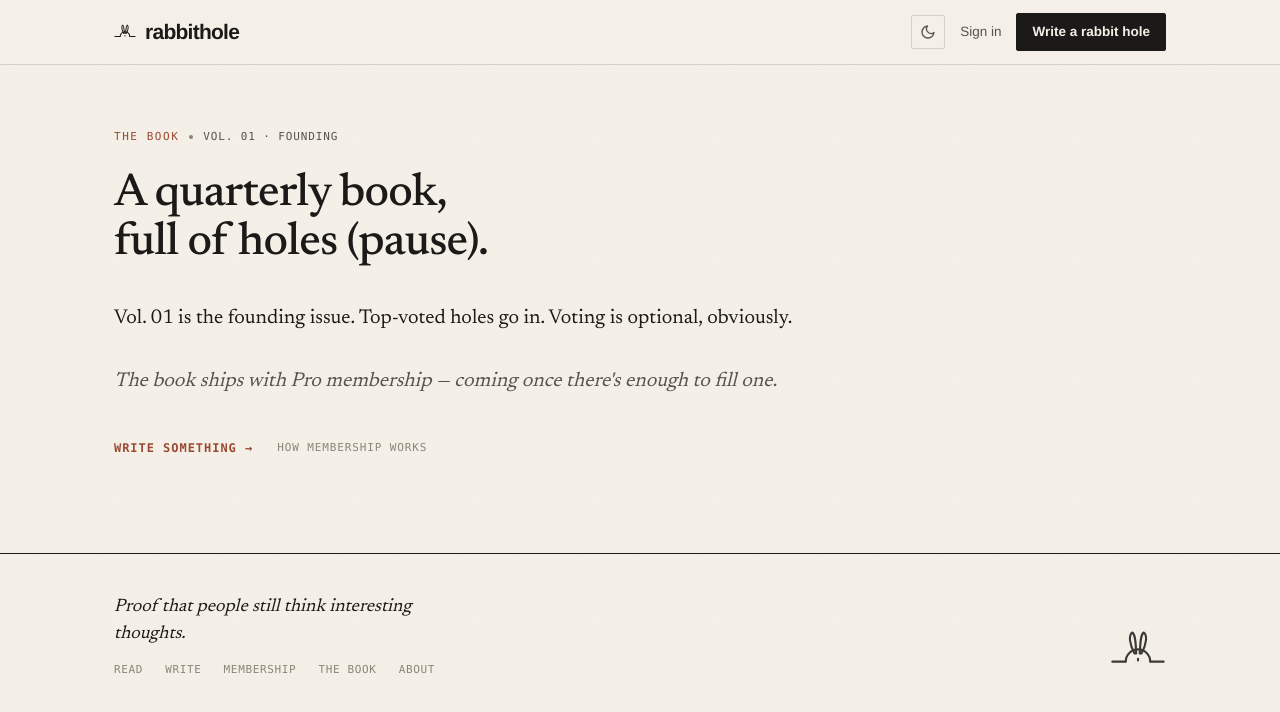
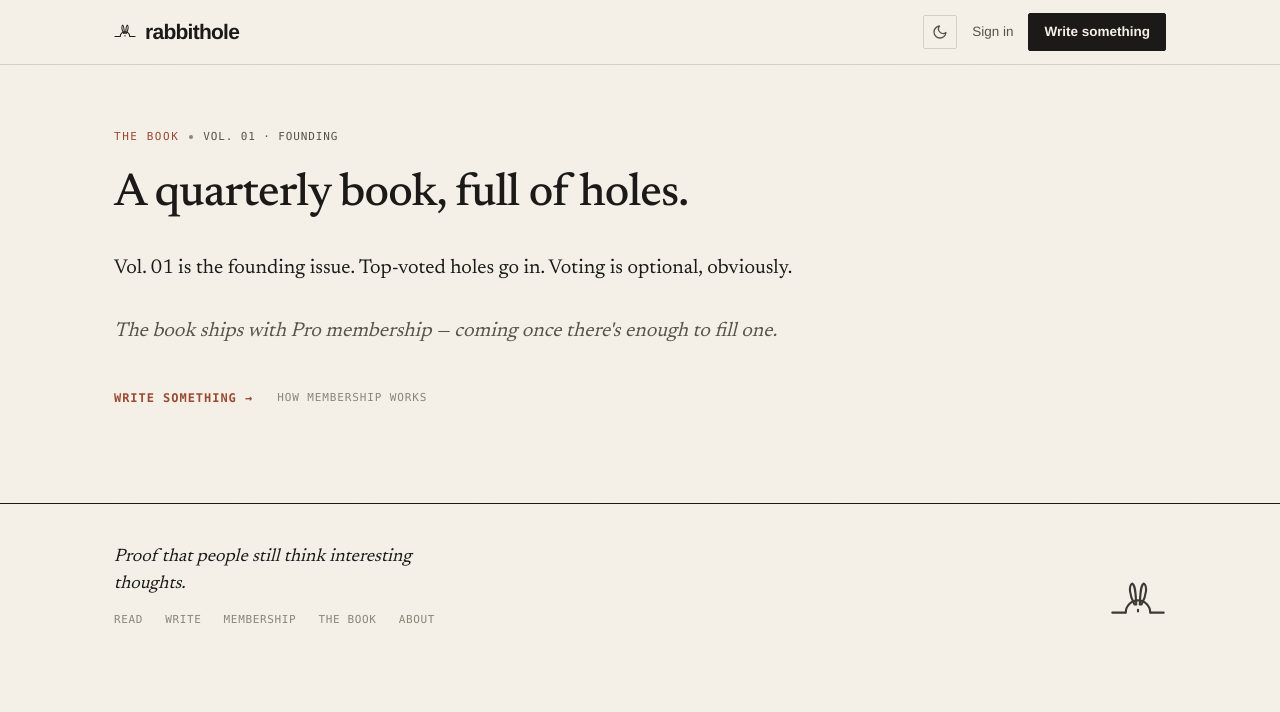
Before and after one commit to robnorris1/rabbit-hole, a Next.js app: page /book in a window 1280 px wide. Shown: the top 712 px of the page. Built offline with nearby package versions, Linux system fonts and the light colour scheme; no server answers.

Commit message:
feat: tighten content

```diff
--- a/app/_components/FeedPage.tsx
+++ b/app/_components/FeedPage.tsx
@@ -182,7 +182,7 @@ export function FeedPage({ holes, currentUser, votedIds, weeklyHoleIds, showWelc
       return 'Nothing in the rabbit hole that matches that. Maybe you should write it.';
     }
     if (tab === 'This week') {
-      return 'Quiet week. We\'re working on it.';
+      return 'Quiet week.';
     }
     return 'Nobody\'s watching. Perfect time to write something weird.';
   }
@@ -196,7 +196,7 @@ export function FeedPage({ holes, currentUser, votedIds, weeklyHoleIds, showWelc
           <div className="welcome-banner-in">
             <div style={{ display: 'flex', alignItems: 'baseline', gap: 20, flexWrap: 'wrap' }}>
               <p className="welcome-heading">It begins.</p>
-              <Link href="/write" className="welcome-cta">Write your first rabbit hole →</Link>
+              <Link href="/write" className="welcome-cta">Write something →</Link>
             </div>
             <button className="welcome-dismiss" onClick={() => setWelcomeVisible(false)} aria-label="Dismiss">×</button>
           </div>
--- a/app/_components/TopBar.tsx
+++ b/app/_components/TopBar.tsx
@@ -78,12 +78,12 @@ export function TopBar({ query, onQuery, currentUser }: Props) {
                   Sign out
                 </button>
               </form>
-              <Link href="/write" className="btn-write">Write a rabbit hole</Link>
+              <Link href="/write" className="btn-write">Write something</Link>
             </>
           ) : (
             <>
               <Link href="/auth/sign-in" className="navlink auth">Sign in</Link>
-              <Link href="/auth/sign-up" className="btn-write">Write a rabbit hole</Link>
+              <Link href="/auth/sign-up" className="btn-write">Write something</Link>
             </>
           )}
         </nav>
--- a/app/_lib/email.ts
+++ b/app/_lib/email.ts
@@ -10,7 +10,7 @@ export async function sendWelcomeEmail(to: string, username: string): Promise<vo
     body: JSON.stringify({
       from: FROM,
       to: [to],
-      subject: `You're @${username} now.`,
+      subject: `welcome, @${username}.`,
       html: welcomeHtml(username),
     }),
   });
@@ -23,11 +23,17 @@ export async function sendWelcomeEmail(to: string, username: string): Promise<vo
 function welcomeHtml(username: string): string {
   return `
 <div style="font-family:Georgia,'Times New Roman',serif;max-width:520px;margin:0 auto;padding:48px 24px;background:#f4f0e7;color:#1b1a18;">
-  <p style="font-size:11px;letter-spacing:0.1em;text-transform:uppercase;color:#57534a;margin:0 0 32px;">Rabbithole</p>
-  <h1 style="font-size:28px;font-weight:400;margin:0 0 24px;line-height:1.25;">You're @${username} now.</h1>
-  <p style="font-size:16px;line-height:1.6;color:#57534a;margin:0 0 16px;">We could say "welcome to the community." We're not going to do that.</p>
-  <p style="font-size:16px;line-height:1.6;color:#57534a;margin:0 0 16px;">At some point you went too deep on something — the kind of thing you bring up at dinner parties and watch people's eyes glaze over. Write about that. What started it, what you found, why you can't leave it alone.</p>
-  <p style="font-size:16px;line-height:1.6;color:#57534a;margin:0 0 32px;">That's the whole brief.</p>
-  <a href="https://the-rabbit-hole.app/write" style="display:inline-block;padding:12px 24px;background:#1b1a18;color:#f4f0e7;text-decoration:none;font-size:13px;letter-spacing:0.06em;font-family:Helvetica,Arial,sans-serif;">Write something</a>
+  <svg width="40" height="34" viewBox="0 0 48 40" fill="none" stroke="#1b1a18" stroke-width="2" stroke-linecap="round" stroke-linejoin="round" style="margin:0 0 16px;display:block;" aria-hidden="true">
+    <path d="M21 23 C 16.5 15 16 7 19 5 C 22 6.5 22 15 22.5 23 Z"/>
+    <path d="M27 23 C 31.5 15 32 7 29 5 C 26 6.5 26 15 25.5 23 Z"/>
+    <path d="M13.5 30 A 10.5 10.5 0 0 1 34.5 30"/>
+    <path d="M24 27.5 v1.4"/>
+    <path d="M2 30 L 13 30"/>
+    <path d="M35 30 L 46 30"/>
+  </svg>
+  <p style="font-size:11px;letter-spacing:0.1em;color:#57534a;margin:0 0 40px;font-family:Helvetica,Arial,sans-serif;">rabbithole</p>
+  <h1 style="font-size:26px;font-weight:400;margin:0 0 16px;">welcome, @${username}.</h1>
+  <p style="font-size:16px;line-height:1.6;color:#57534a;margin:0 0 32px;">you'll figure it out.</p>
+  <a href="https://the-rabbit-hole.app/write" style="display:inline-block;padding:12px 24px;background:#1b1a18;color:#f4f0e7;text-decoration:none;font-size:13px;letter-spacing:0.06em;font-family:Helvetica,Arial,sans-serif;">write something</a>
 </div>`;
 }
--- a/app/about/page.tsx
+++ b/app/about/page.tsx
@@ -41,7 +41,7 @@ export default async function AboutPage() {
               Neither of them had anywhere to put it.
             </p>
             <p style={{ margin: 0 }}>
-              Write about something you went too deep on. Nobody asked for the takeaways.
+              Nobody asked for the takeaways. Write it anyway.
             </p>
             <p style={{ margin: 0 }}>
               The most upvoted holes each quarter get printed into a physical book. Yes, physical.
--- a/app/book/page.tsx
+++ b/app/book/page.tsx
@@ -29,7 +29,7 @@ export default async function BookPage() {
             fontSize: 'clamp(28px,4vw,46px)', lineHeight: 1.08,
             letterSpacing: '-0.02em', margin: '0 0 32px', textWrap: 'balance',
           }}>
-            A quarterly book, full of holes (pause).
+            A quarterly book, full of holes.
           </h1>
 
           <div style={{
```
